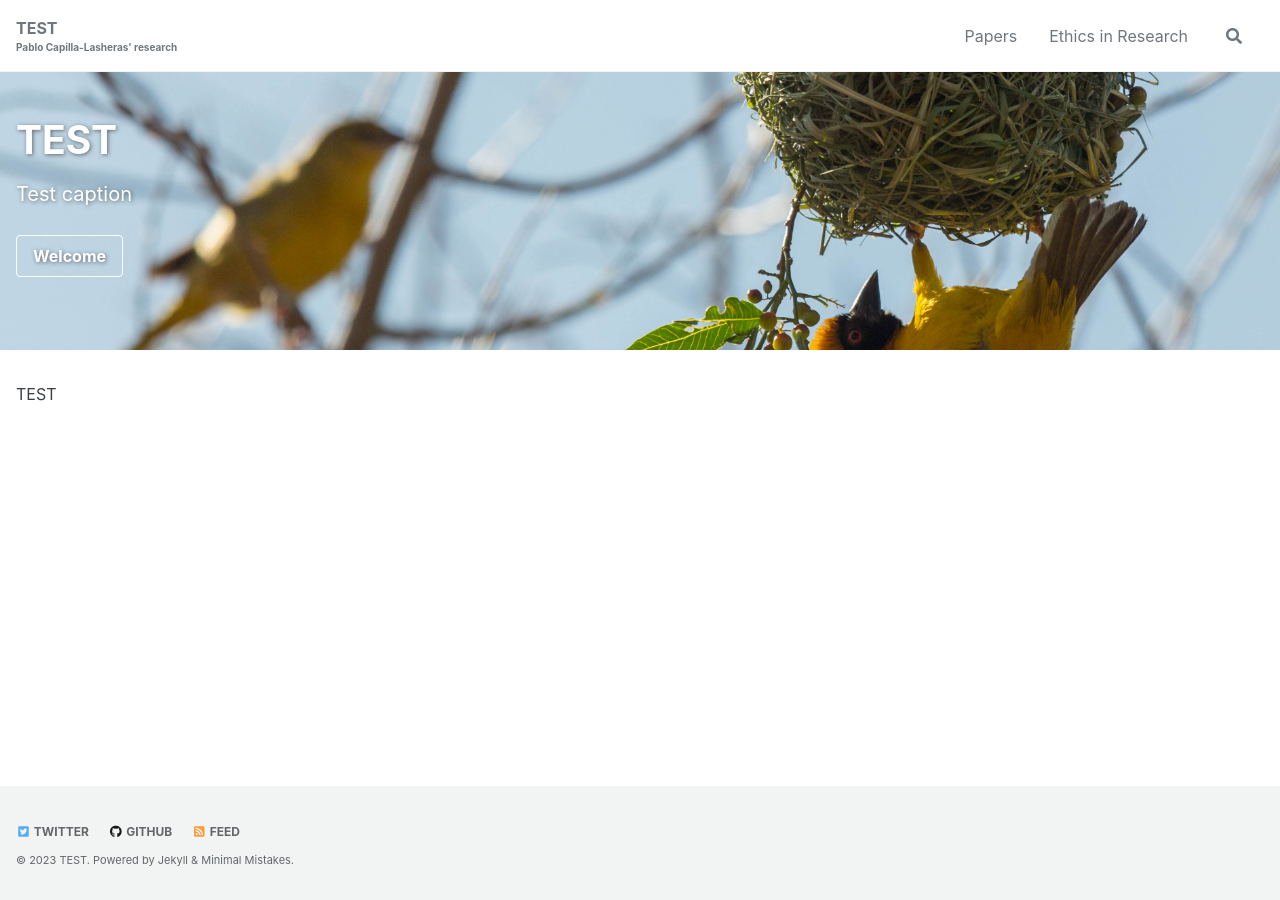
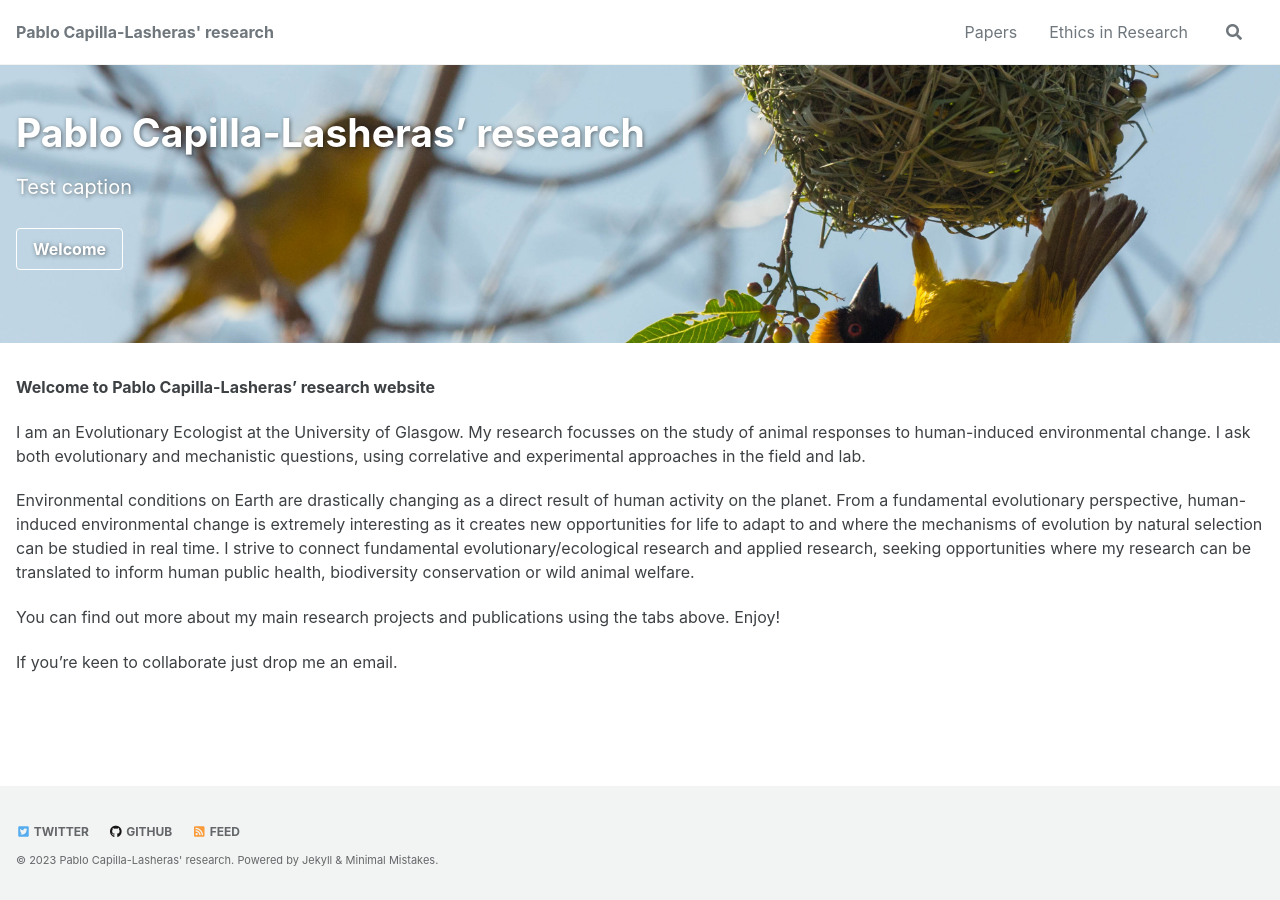
Before and after one commit to PabloCapilla/PabloCapilla.github.io, a Jekyll site: the page built from _pages/home.md, in a window 1280 px wide. Built offline with Jekyll 4.4.1, drawn with Linux system fonts in a browser that asks for light colours; cached includes are drawn as plain includes; a script that is not in the unit is left out; comment, search, counter and statistics services are not loaded.

```diff
--- a/_config.yml
+++ b/_config.yml
@@ -14,8 +14,8 @@
 # You can create any custom variable you would like, and they will be accessible
 # in the templates via {{ site.myvariable }}.
 locale: en-GB
-title: TEST
-subtitle: "Pablo Capilla-Lasheras' research"
+title: "Pablo Capilla-Lasheras' research"
+subtitle: ""
 email:
 description:
 twitter_username: p_capi
@@ -59,7 +59,7 @@ plugins:
 
 author:
   name   : "Pablo Capilla-Lasheras"
-  avatar : "/assets/images/test.png"
+  avatar : "/assets/images/profile_photo.jpg"
   bio    : "BIO"
   links:
     links:
--- a/_data/authors.yml
+++ b/_data/authors.yml
@@ -1,7 +1,7 @@
 Pablo Capilla-Lasheras:
   name        : "Pablo Capilla-Lasheras"
   bio         : "TEST"
-# avatar      : "/assets/images/bio-photo-2.jpg"
+  avatar      : "/assets/images/profile_photo.jpg"
   links:
     - label: "Email"
       icon: "fas fa-fw fa-envelope-square"
--- a/_pages/home.md
+++ b/_pages/home.md
@@ -9,6 +9,15 @@ header:
     - label: "Welcome"
       url:
 excerpt: Test caption
+author_profile: true
 ---
 
-TEST
+**Welcome to Pablo Capilla-Lasheras’ research website**
+
+I am an Evolutionary Ecologist at the University of Glasgow. My research focusses on the study of animal responses to human-induced environmental change. I ask both evolutionary and mechanistic questions, using correlative and experimental approaches in the field and lab.
+
+Environmental conditions on Earth are drastically changing as a direct result of human activity on the planet. From a fundamental evolutionary perspective, human-induced environmental change is extremely interesting as it creates new opportunities for life to adapt to and where the mechanisms of evolution by natural selection can be studied in real time. I strive to connect fundamental evolutionary/ecological research and applied research, seeking opportunities where my research can be translated to inform human public health, biodiversity conservation or wild animal welfare.
+
+You can find out more about my main research projects and publications using the tabs above. Enjoy!
+
+If you’re keen to collaborate just drop me an email.
```
Also changed, not shown: _pages/papers.md (+1 -1 lines), assets/images/profile (1 of 1).jpg (added), assets/images/profile_photo.jpg (added).
